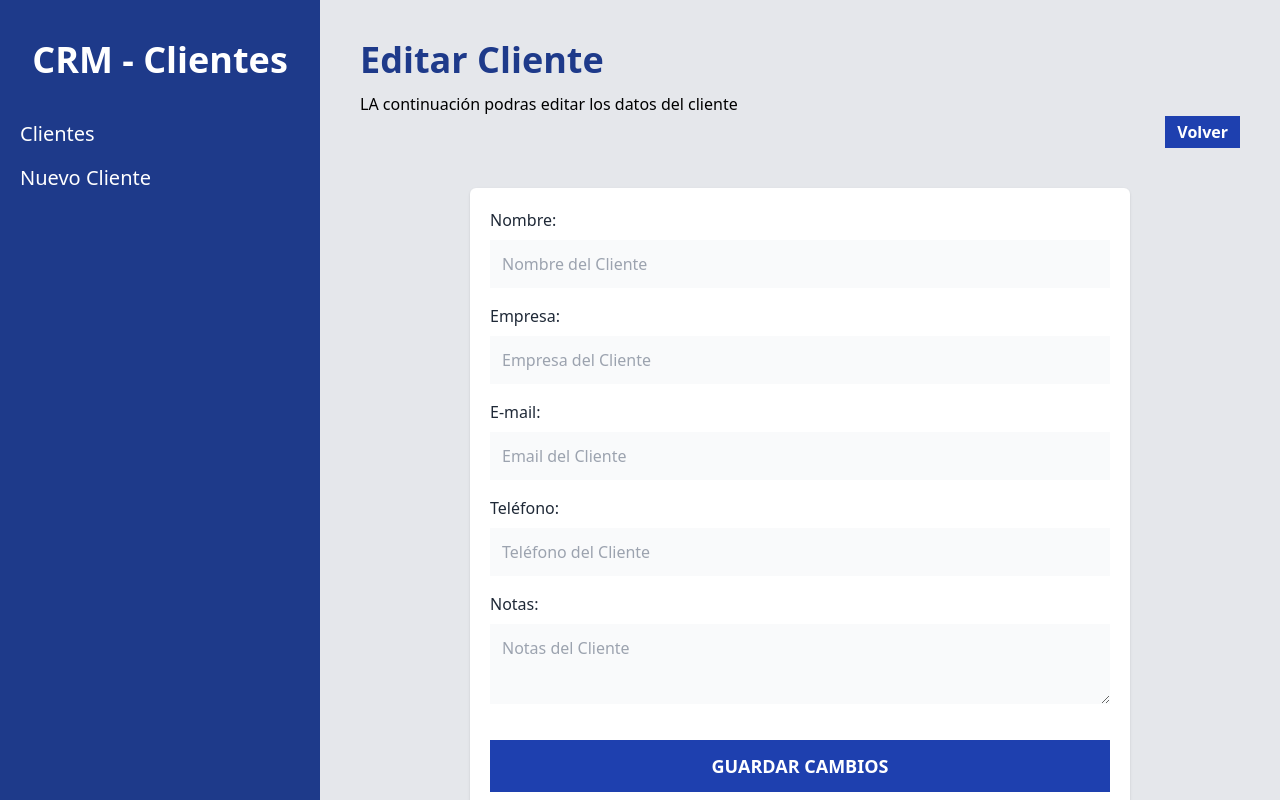
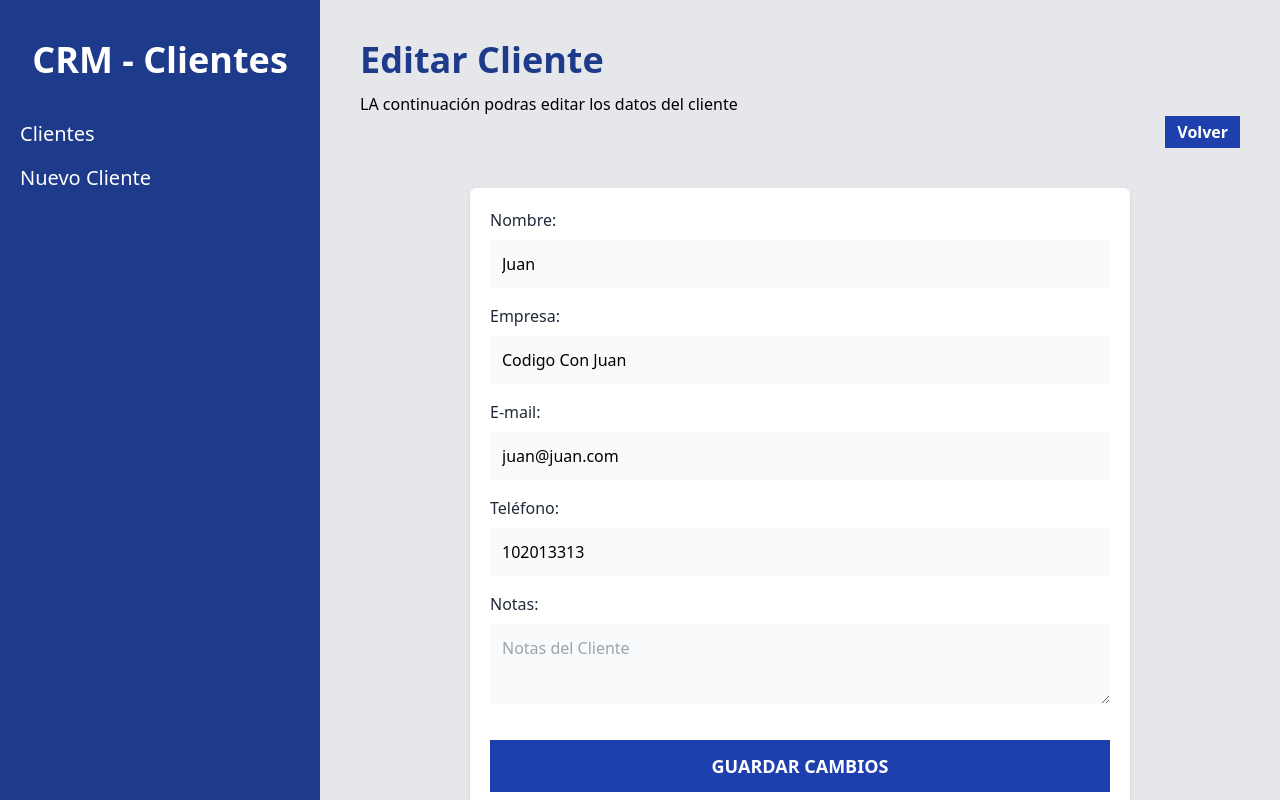
Before and after one commit to Lindapazw/crm-react, a React (Vite) app: page /clientes/1/editar in a window 1280 px wide. Built offline with nearby package versions, Linux system fonts and the light colour scheme; data requests are answered from the project's data file.

Commit message:
add informacion para editar

```diff
--- a/src/components/Formulario.jsx
+++ b/src/components/Formulario.jsx
@@ -12,6 +12,7 @@ const Formulario = ({cliente}) => {
                     className="mt-2 block w-full p-3 bg-gray-50"
                     placeholder="Nombre del Cliente"
                     name="nombre"
+                    defaultValue={cliente?.nombre}
                 />
             </div>
             <div className="mb-4">
@@ -25,6 +26,7 @@ const Formulario = ({cliente}) => {
                     className="mt-2 block w-full p-3 bg-gray-50"
                     placeholder="Empresa del Cliente"
                     name="empresa"
+                    defaultValue={cliente?.empresa}
                 />
             </div>
 
@@ -39,6 +41,8 @@ const Formulario = ({cliente}) => {
                     className="mt-2 block w-full p-3 bg-gray-50"
                     placeholder="Email del Cliente"
                     name="email"
+                    defaultValue={cliente?.email}
+
                 />
             </div>
 
@@ -53,6 +57,7 @@ const Formulario = ({cliente}) => {
                     className="mt-2 block w-full p-3 bg-gray-50"
                     placeholder="Teléfono del Cliente"
                     name="telefono"
+                    defaultValue={cliente?.telefono}
                 />
             </div>
 
@@ -67,6 +72,7 @@ const Formulario = ({cliente}) => {
                     className="mt-2 block w-full p-3 bg-gray-50 h-20 align-self"
                     placeholder="Notas del Cliente"
                     name="notas"
+                    defaultValue={cliente?.notas}
                 />
             </div>
         </>
```
